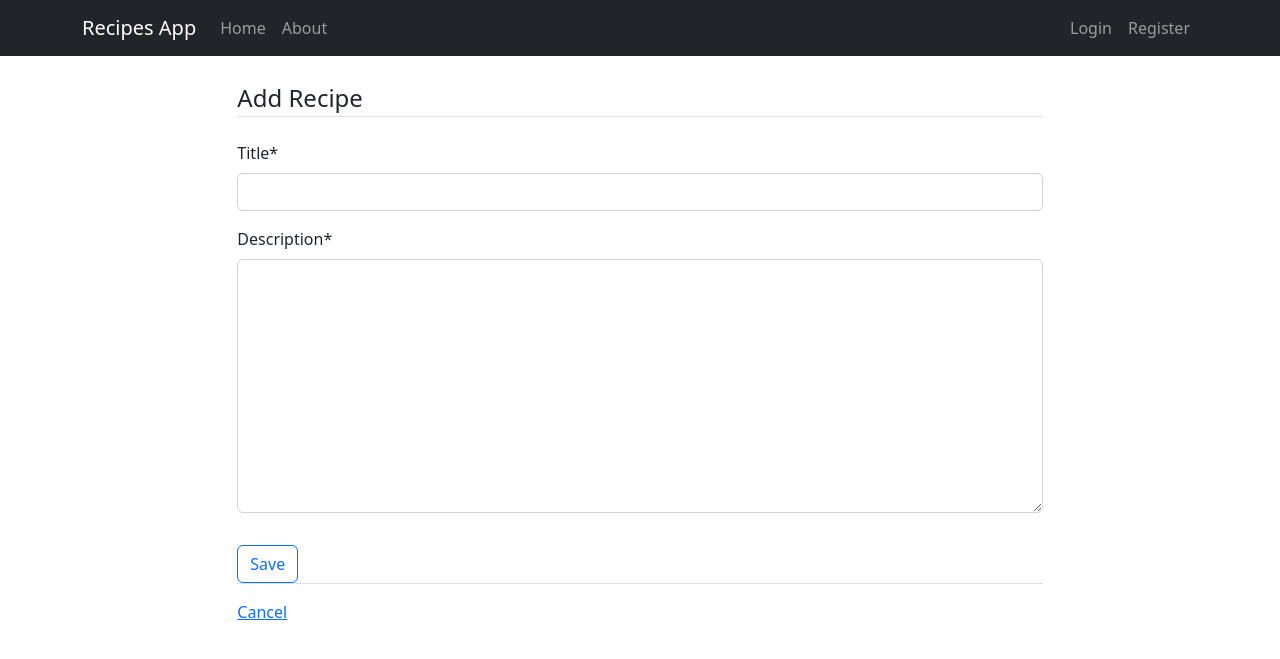
After one commit to NikolaIliev2008/django_website, a Django app: page /recipe/create in a window 1280 px wide. The commit adds this page. Shown: the top 659 px of the page. Run offline with Django 5.2, Linux system fonts and the light colour scheme; some libraries are stand-ins or nearby versions.

Commit message:
Added recipe_detail and recipe_form templates. Did a view in models.py that gets the absolute url. In the views.py i started making crud and added a functions that knows who the author of the recipe is.

```diff
--- a/recipes/models.py
+++ b/recipes/models.py
@@ -1,5 +1,6 @@
 from django.db import models
 from django.contrib.auth.models import User
+from django.urls import reverse
 
 class Recipe(models.Model):
     title = models.CharField(max_length=140)
@@ -8,5 +9,8 @@ class Recipe(models.Model):
     time_created = models.DateTimeField(auto_now_add=True)
     time_updated = models.DateTimeField(auto_now=True)
 
+    def get_absolute_url(self):
+        return reverse("recipes-detail", kwargs = {"pk": self.pk})
+
     def __str__(self):
         return self.title
--- a/recipes/urls.py
+++ b/recipes/urls.py
@@ -2,6 +2,8 @@ from django.urls import path
 from . import views
 
 urlpatterns = [
-    path('',views.home, name="home"),
+    path('',views.RecipeListView.as_view(), name="home"),
+    path('recipe/create',views.RecipeCreateView.as_view(), name="recipes-create"),
+    path('recipe/<int:pk>',views.RecipeDetailView.as_view(), name="recipes-detail"),
     path('about/',views.about, name="about-page"),
 ]
--- a/recipes/views.py
+++ b/recipes/views.py
@@ -1,5 +1,7 @@
 from django.shortcuts import render
 from . import models
+from django.views.generic import ListView, DetailView,CreateView
+from django.contrib.auth.mixins import LoginRequiredMixin
 
 recipes = [
     {
@@ -28,5 +30,21 @@ def home(request):
     context = {'recipes': recipes}
     return render(request, "recipes/home.html", context)
 
+class RecipeListView(ListView):
+      model = models.Recipe
+      template_name = 'recipes/home.html'
+      context_object_name = 'recipes'
+
+class RecipeDetailView(DetailView):
+      model = models.Recipe
+
+class RecipeCreateView(CreateView, LoginRequiredMixin):
+      model = models.Recipe
+      fields = ['title', 'description']
+
+def form_valid(self, form):
+   form.instance.author = self.request.user
+   return super(RecipeCreateView, self).form_valid(form)
+
 def about(request):
         return render(request, "recipes/about.html")
--- a/templates/recipes/home.html
+++ b/templates/recipes/home.html
@@ -9,7 +9,7 @@
               <h6 class="card-subtitle mb-2 text-muted">{{recipe.author}}</h6>
               <p class="card-text">{{recipe.description}}</p>
               <h6 class="card-subtitle mb-2 text-muted">{{recipe.time_updated|date:"F d, Y"}}</h6>
-              <a href="#" class="card-link">View Recipe</a>
+              <a href="{% url 'recipes-detail' recipe.pk %}" class="card-link">View Recipe</a>
             </div>
           </div>
     {% endfor %}
--- /dev/null
+++ b/templates/recipes/recipe_form.html
@@ -0,0 +1,20 @@
+{% extends 'recipes/base.html' %}
+{% load crispy_forms_tags %}
+
+{% block content %}
+   <div class="container">
+    <form method = 'POST'>
+        {% csrf_token %}
+        <fieldset class = "form-group">
+            <legend class="border-bottom mb-4"> Add Recipe</legend>
+            {{form|crispy}}
+        </fieldset>
+        <div class="form-group pt-3">
+            <input class="btn btn-outline-primary" type="submit" value="Save">
+        </div>
+    </form>
+    <div class="border-top pt-3">
+        <a href="{% url 'home' %}"> Cancel</a>
+    </div>
+   </div>
+{% endblock content %}
--- a/users/views.py
+++ b/users/views.py
@@ -19,8 +19,3 @@ def register(request):
 @login_required()
 def profile(request):
    return render(request, 'users/profile.html')
-
-
-class CustomLogoutView(LogoutView):
-    def get(self, request, *args, **kwargs):
-        return self.post(request, *args, **kwargs)
```
Also changed, not shown: templates/recipes/recipe_detail.html (added, +15 -0 lines).
